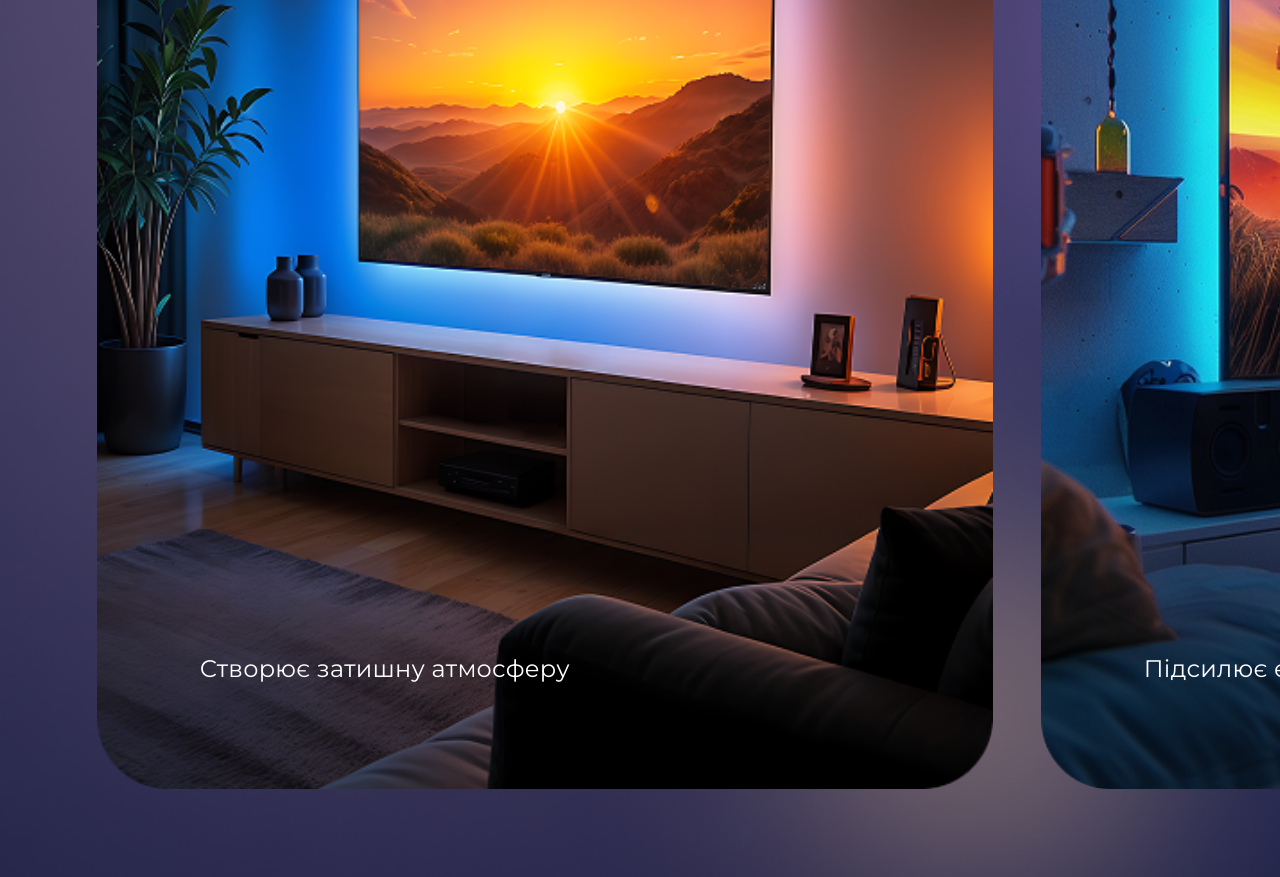
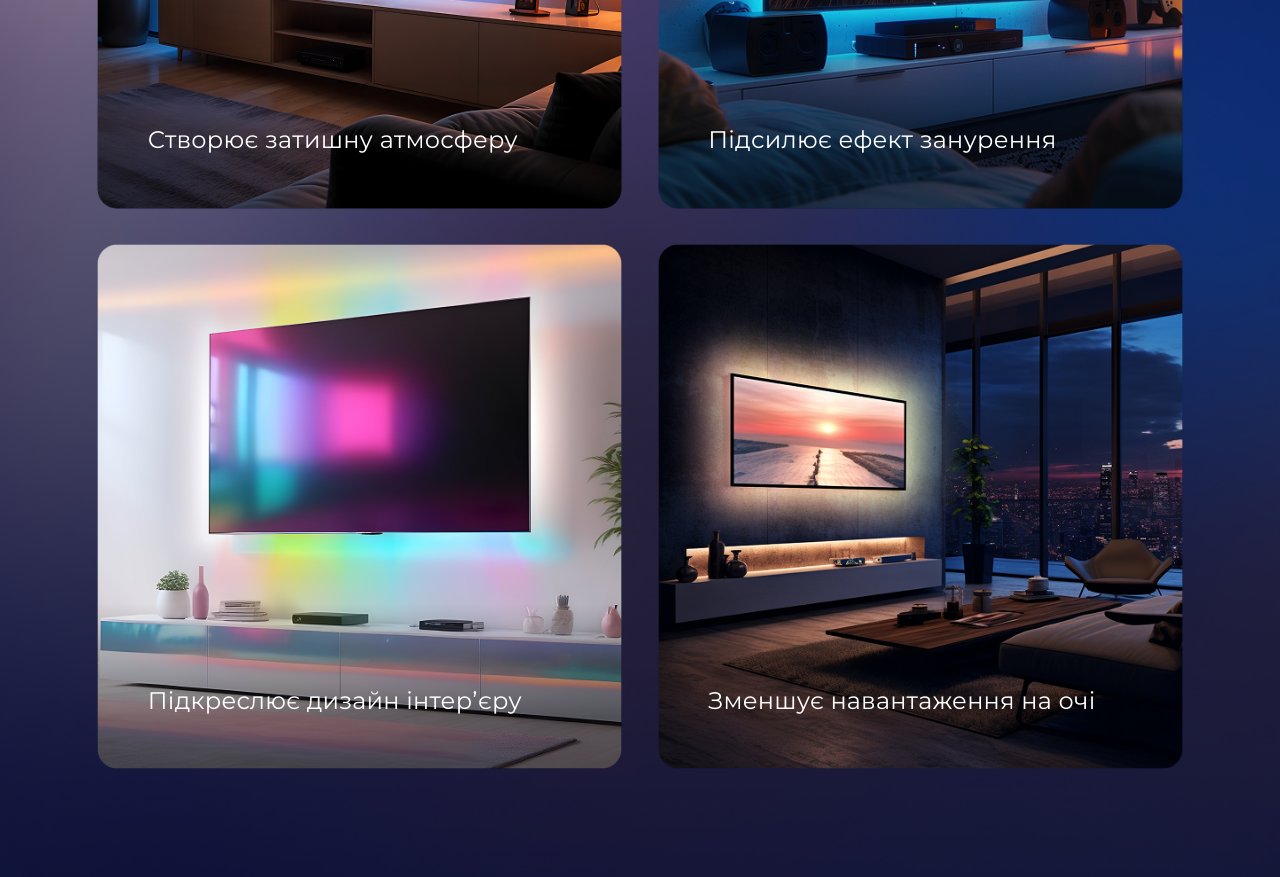
Before and after one commit to zlatan-dp/AlumiGlow, a plain HTML site: page index.html in a window 1280 px wide. Shown: the part 1920-2797 px from the top of the page. Drawn offline with nearby package versions, Linux system fonts and the light colour scheme.

Commit message:
finished tv-mount section

```diff
--- a/css/styles.css
+++ b/css/styles.css
@@ -125,9 +125,16 @@ body {
         background-repeat: no-repeat;
         background-size: cover;
 
+        @media (min-width: 760px) {
+            aspect-ratio: auto;
+            height: 1120px;
+            background-position-y: center;
+        }
+
         @media (min-width: 960px) {
             background-image: url('../img/hero/bg_hero_desc.jpg');
             aspect-ratio: 1440/800;
+            height: auto;
         }
 
         @media (min-width: 1440px) {
@@ -198,10 +205,29 @@ body {
         background-size: cover;
         background-repeat: no-repeat;
 
+        @media (min-width: 760px) {
+            aspect-ratio: auto;
+            height: 1056px;
+        }
+
+        @media (min-width: 960px) {
+            aspect-ratio: auto;
+            background-image: url('../img/tv_mount/bg_desc.png');
+            height: auto;
+        }
+
+        @media (min-width: 1440px) {
+            background-image: url('../img/tv_mount/bg_wide.png');
+        }
+
         .tv-mount-wrap {
             display: flex;
             flex-direction: column;
             gap: 6.9vw;
+
+            @media (min-width: 960px) {
+                gap: min(5.41vw, 78px);
+            }
         }
 
         .tv-mount-item {
@@ -213,30 +239,63 @@ body {
             display: flex;
             align-items: flex-end;
 
+            @media (min-width: 960px) {
+                aspect-ratio: 1/1;
+                padding: min(3.95vw, 57px);
+                border-radius: min(1.52vw, 22px);
+
+                flex: 1 1 calc(50% - 20px);
+            }
+
             &.item-1 {
                 background-image: url('../img/tv_mount/item-1-mob.png');
+
+                @media (min-width: 960px) {
+                    background-image: url('../img/tv_mount/item-1-desc.png');
+                }
             }
 
             &.item-2 {
                 background-image: url('../img/tv_mount/item-2-mob.png');
+
+                @media (min-width: 960px) {
+                    background-image: url('../img/tv_mount/item-2-desc.png');
+                }
             }
 
             &.item-3 {
                 background-image: url('../img/tv_mount/item-3-mob.png');
+
+                @media (min-width: 960px) {
+                    background-image: url('../img/tv_mount/item-3-desc.png');
+                }
             }
 
             &.item-4 {
                 background-image: url('../img/tv_mount/item-4-mob.png');
+
+                @media (min-width: 960px) {
+                    background-image: url('../img/tv_mount/item-4-desc.png');
                 }
             }
-        .alumiglow-swiper {
+        }
+
+        .tv-mount-swiper {
             position: relative;
+
+            @media (min-width: 960px) {
+                display: none;
             }
+
             .swiper-pagination {
                 position: absolute;
                 bottom: -14vw;
                 width: 100%;
                 text-align: center;
+
+                @media (min-width: 760px) {
+                    bottom: -10vw;
+                }
 
                 .swiper-pagination-bullet {
                     background-color: #595959;
@@ -251,4 +310,15 @@ body {
                 }
             }
         }
+
+        .tv-mount-list {
+            display: none;
+
+            @media (min-width: 960px) {
+                display: flex;
+                flex-wrap: wrap;
+                gap: min(2.77vw, 40px);
             }
+        }
+    }
+}
--- a/index.html
+++ b/index.html
@@ -47,7 +47,7 @@
                 <div class="container">
                     <div class="tv-mount-wrap">
                         <h2 class="section-title">KIVI ALUMIGLOW TV MOUNT</h2>
-                        <div class=".swiper-container alumiglow-swiper">
+                        <div class=".swiper-container tv-mount-swiper">
                             <div class="swiper-wrapper">
                                 <div class="swiper-slide">
                                     <div class="tv-mount-item item-1">
@@ -72,6 +72,20 @@
                             </div>
                             <div class="swiper-pagination alumiglow"></div>
                         </div>
+                        <div class="tv-mount-list">
+                            <div class="tv-mount-item item-1">
+                                <p class="main-text">Створює затишну атмосферу</p>
+                            </div>
+                            <div class="tv-mount-item item-2">
+                                <p class="main-text">Підсилює ефект занурення</p>
+                            </div>
+                            <div class="tv-mount-item item-3">
+                                <p class="main-text">Підкреслює дизайн інтерʼєру</p>
+                            </div>
+                            <div class="tv-mount-item item-4">
+                                <p class="main-text">Зменшує навантаження на очі</p>
+                            </div>
+                        </div>
                     </div>
                 </div>
             </section>
--- a/js/swiper-init.js
+++ b/js/swiper-init.js
@@ -1,4 +1,4 @@
-const alumiglowSwiper = new Swiper('.alumiglow-swiper', {
+const alumiglowSwiper = new Swiper('.tv-mount-swiper', {
     slidesPerView: 1.2,
     spaceBetween: 24,
 
```
Also changed, not shown: img/tv_mount/bg_desc.png (added), img/tv_mount/item-1-desc.png (added), img/tv_mount/item-2-desc.png (added), img/tv_mount/item-3-desc.png (added), img/tv_mount/item-4-desc.png (added), 1 other file. Lines whose indentation alone changed are shown as unchanged.
